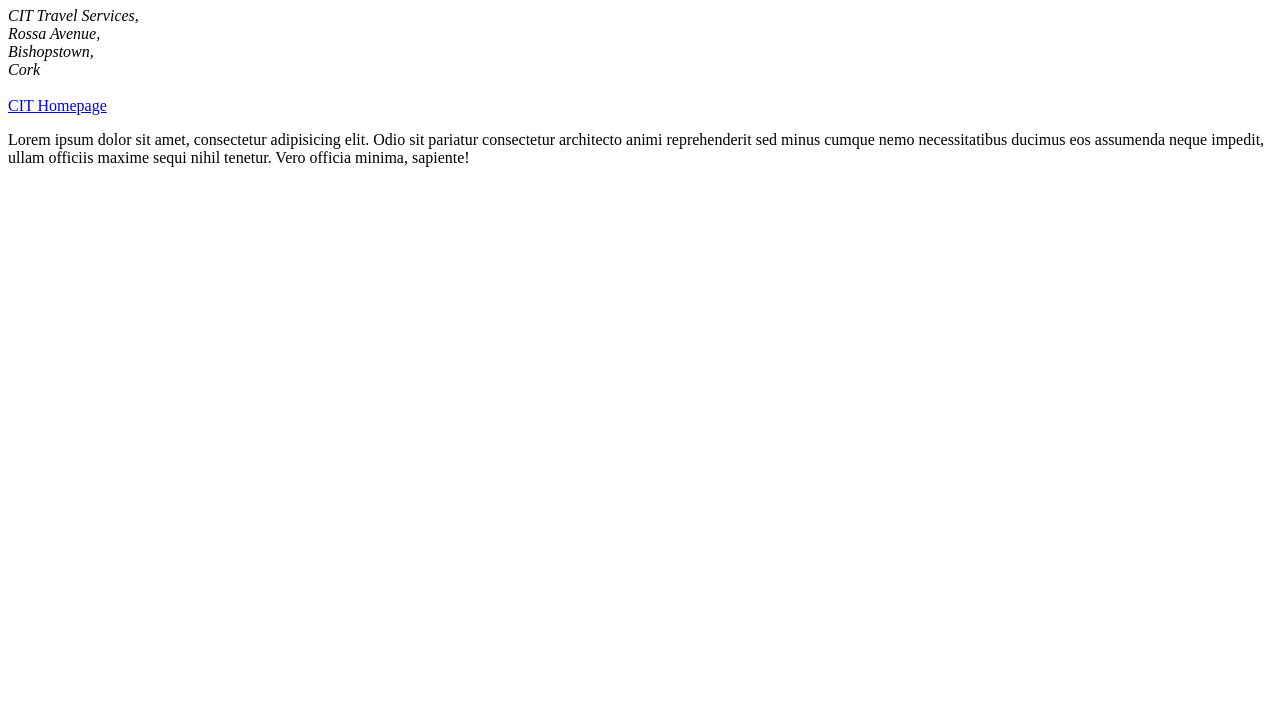
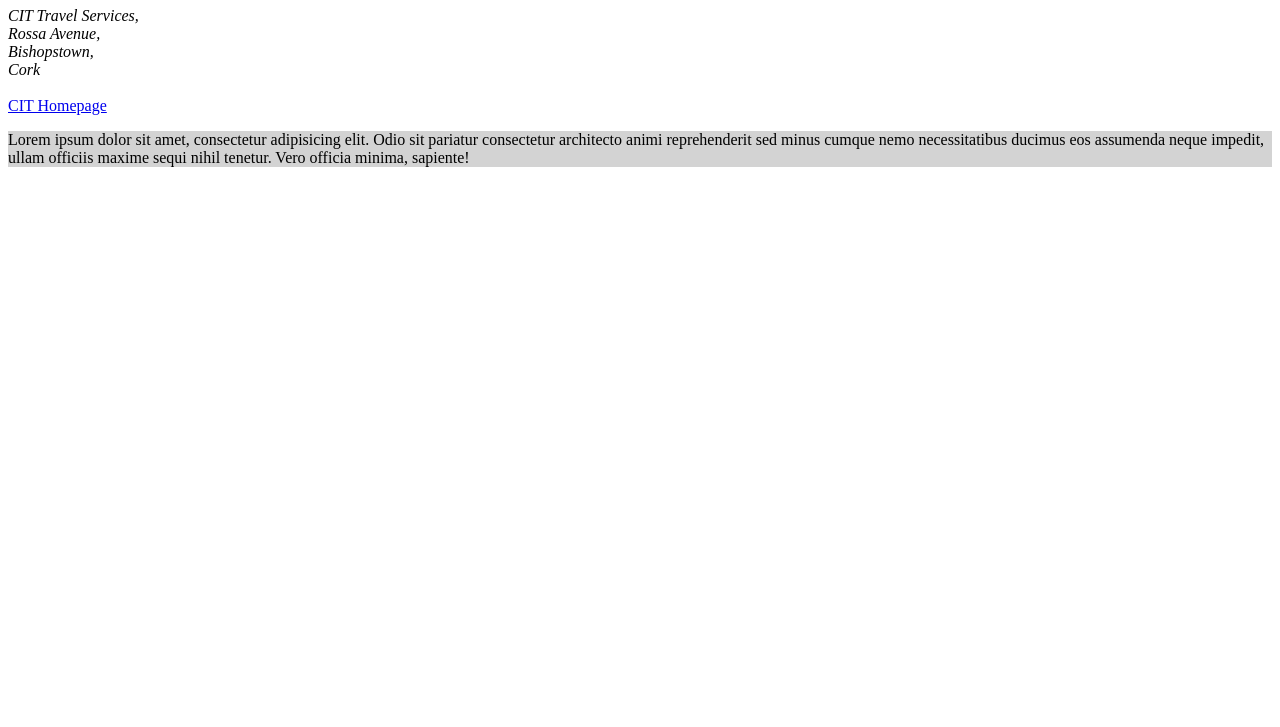
Before and after one commit to DavidC8519/AgileAssignemnt1, a plain HTML site: page index.html in a window 1280 px wide. Shown: the part 73-800 px from the top of the page. Drawn offline with Linux system fonts and the light colour scheme.

Commit message:
Add styling of light grey to paragraph background

```diff
--- a/index.html
+++ b/index.html
@@ -18,7 +18,7 @@
   <br>
   <a href="https://www.cit.ie">CIT Homepage</a>
 
-  <p>Lorem ipsum dolor sit amet, consectetur adipisicing elit. Odio sit pariatur consectetur architecto animi reprehenderit sed minus cumque nemo necessitatibus ducimus eos assumenda neque impedit,
+  <p style="background-color:LightGray;">Lorem ipsum dolor sit amet, consectetur adipisicing elit. Odio sit pariatur consectetur architecto animi reprehenderit sed minus cumque nemo necessitatibus ducimus eos assumenda neque impedit,
     ullam officiis maxime sequi nihil tenetur. Vero officia minima, sapiente!</p>
 </body>
 </html>
```
